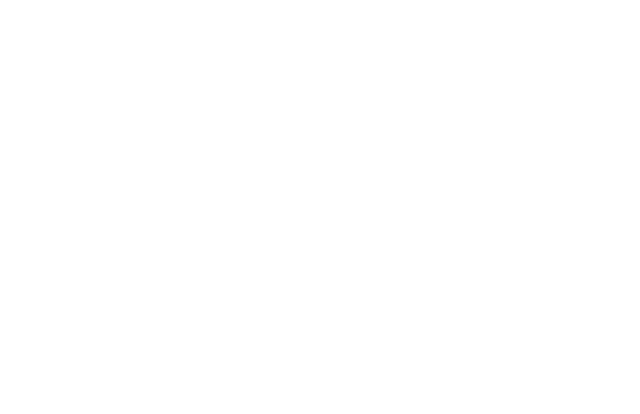
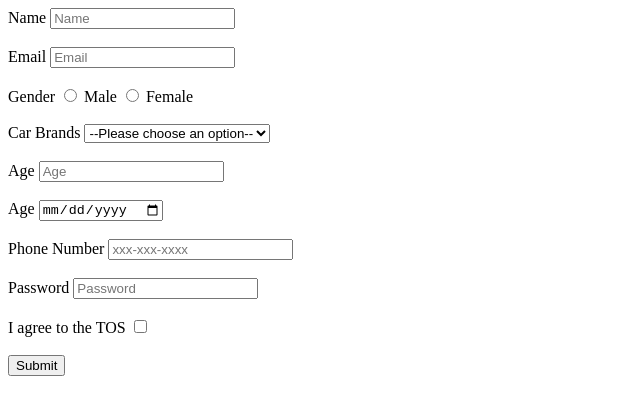
Before and after one commit to acciojob/signup-form-car-swethakakar, a website: page main.html in a window 1280 px wide. Shown: the whole page, without its empty margins (0-640 px from the left). Drawn offline with Linux system fonts and the light colour scheme.

Commit message:
created a submission

```diff
--- a/main.html
+++ b/main.html
@@ -8,6 +8,68 @@
 
 <body>
 	<!-- the entire body must be written by student -->
+	<form method="POST">
+		<label for='name'>Name</label>
+		<input type="text" id='name' required=Yes placeholder="Name"/>
+		<br/>
+		<br/>
+
+
+		<label for='email'>Email</label>
+		<input type="email" id='email' required=Yes placeholder="Email"/>
+		<br/>
+		<br/>
+
+	<label>Gender</label>
+
+  <input type="radio" id="gender_m" name="gender" required value="Male"/>
+  <label for="gender_m">Male</label>
+
+  <input type="radio" id="gender_f" name="gender" required value="Female"/>
+  <label for="gender_f">Female</label>
+		<br/>
+		<br/>
+
+		<label for='cars'>Car Brands</label>
+		<select id="cars" required=Yes>
+		  <option value=disabled selected>--Please choose an option--</option>
+		  <option value="volvo">Volvo</option>
+      <option value="mercedes">Mercedes</option>
+      <option value="audi">Audi</option>
+		</select>
+		<br/>
+		<br/>
+
+	<label for="age">Age</label>
+  <input type="number" id="age" required=Yes placeholder="Age"/>
+  <br/>
+  <br/>
+
+  <label for="dob">Age</label>
+  <input type="date" id="dob" required=Yes />
+  <br/>
+  <br/>
+
+  <label for="tel">Phone Number</label>
+  <input type="tel" id="tel" required=No placeholder="xxx-xxx-xxxx" />
+  <br/>
+  <br/>
+
+  <label for="password">Password</label>
+  <input type="password" id="password" required=Yes placeholder="Password" />
+  <br/>
+  <br/>
+
+
+	<label for="tos">I agree to the TOS</label>
+  <input type="checkbox" id="tos" required=Yes />
+  <br/>
+  <br/>
+
+  <button type="submit">Submit</button>
+
+
+	</form>
     <script type="text/javascript" src="./script.js">
 </script>
 
```
